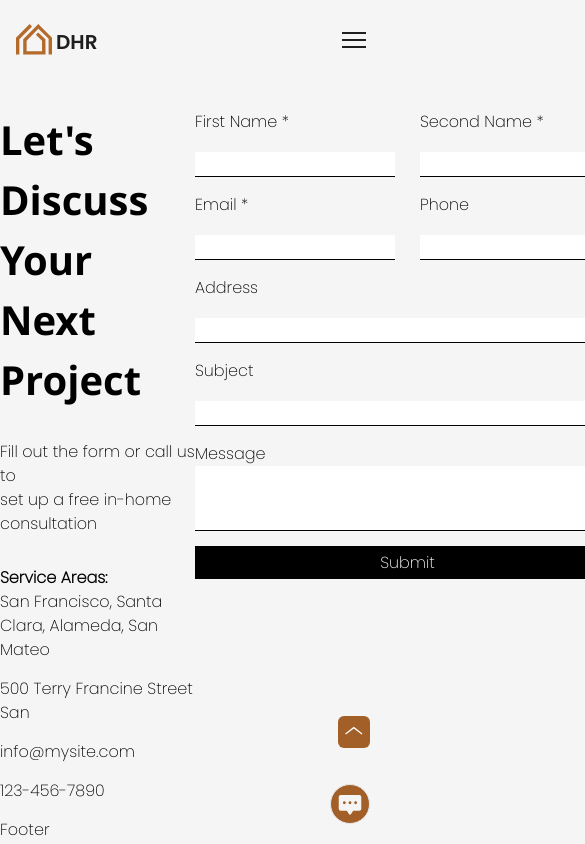
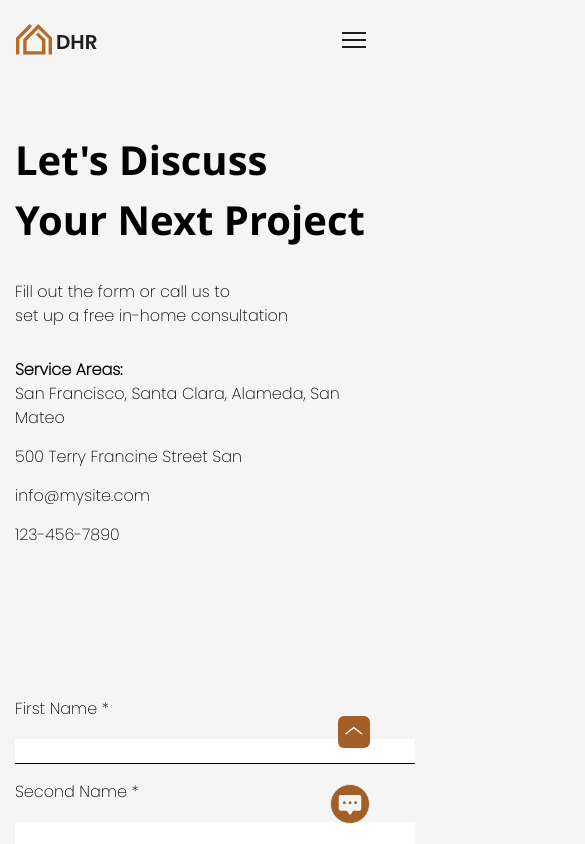
Before and after one commit to W-A-G-M-I/dreamhome_renovations, a React (Vite) app: page /contact in a window 390 px wide. Shown: the top 844 px of the page, 585 px wide, since content can reach past the window. Built offline with nearby package versions, Linux system fonts and the light colour scheme.

Commit message:
update: Responsive Web-Design2

```diff
--- a/src/components/contact/discuss/Discuss.jsx
+++ b/src/components/contact/discuss/Discuss.jsx
@@ -2,15 +2,15 @@ import React from "react";
 import "./discuss.css";
 
 const Discuss = () => {
-  return <div className="discuss">
-    <header className="header">Let's Discuss <span>Your Next Project</span></header>
-    <section>
-      <p className="one">Fill out the form or call us to<span>set up a free in-home consultation</span></p>
-      <header className="service-areas">Service Areas:</header>
-      <p className="two">San Francisco, Santa Clara, Alameda, San Mateo</p>
-      <p className="three">500 Terry Francine Street San </p>
-      <p className="four">info@mysite.com</p>
-      <p className="five">123-456-7890</p>
+  return <div className="discuss_lai">
+    <header className="header_lai">Let's Discuss <span className="span_lai">Your Next Project</span></header>
+    <section className="section_lai">
+      <p className="p-one_lai">Fill out the form or call us to<span className="span_lai">set up a free in-home consultation</span></p>
+      <header className="service-areas_lai">Service Areas:</header>
+      <p className="p-two_lai">San Francisco, Santa Clara, Alameda, San Mateo</p>
+      <p className="p-three_lai">500 Terry Francine Street San </p>
+      <p className="p-four_lai">info@mysite.com</p>
+      <p className="p-five_lai">123-456-7890</p>
     </section>
   </div>;
 };
--- a/src/components/contact/discuss/discuss.css
+++ b/src/components/contact/discuss/discuss.css
@@ -1,33 +1,66 @@
 /* the first section which is "discuss" */
-.discuss {
+.discuss_lai {
     width: 50%;
     display: block;
+    margin-left: 50px;
 }
 
 /* Let's Discuss Your Next Project*/
-.header {
+.header_lai {
     font-weight: bolder;
     font-size: 40px;
     font-family:'Segoe UI', Tahoma, Geneva, Verdana, sans-serif;
 }
 
 /* section is used here to separate the header and paragraph */
-section {
+.section_lai {
     margin-top: 30px;
 }
 
 /* to make the text block */
-span {
+.span_lai {
     display: block;
 }
 
 /* service areas */
-.service-areas {
+.service-areas_lai {
     font-weight: bold;
     margin-top: 30px;
 }
 
 /* the last three paragraph */
-.three, .four, .five {
+.p-three_lai, .p-four_lai, .p-five_lai {
     margin: 15px 0;
 }
+
+
+@media (max-width: 600px) {
+    .discuss_lai {
+        width: 100%;
+        margin: 0 0 0 15px;
+    }
+}
+
+@media (min-width: 601px) and (max-width: 768px) {
+    .discuss_lai {
+        width: 75%;
+        margin: 0 0 0 15px;
+
+    }
+}
+
+@media (min-width: 769px) and (max-width: 992px) {
+    .discuss_lai {
+        width: 50%;
+        margin: 0 0 0 50px;
+
+    }
+}
+
+@media (min-width: 993px) and (max-width: 1200px) {
+    .discuss_lai {
+        width: 50%;
+        margin: 0 0 0 50px;
+
+    }
+}
--- a/src/components/contact/form/Form.jsx
+++ b/src/components/contact/form/Form.jsx
@@ -3,41 +3,41 @@ import './form.css'
 
 const Form = () => {
   return (
-    <div className="form">
+    <div className="form_lai">
       <form method="post" action="">
-        <div className='flex-form'>
-          <label for="name">First Name *
-            <input type="text" id="name" required></input>
+        <div className='flex-form_lai'>
+          <label for="name_lai">First Name *
+            <input type="text" id="name_lai" required></input>
           </label>
 
-          <label for="name">Second Name *
-            <input type="text" id="name" required></input>
+          <label for="name_lai">Second Name *
+            <input type="text" id="name_lai" required></input>
           </label>
         </div>
 
-        <div className='flex-form'>
-          <label for="email">Email *
-            <input type="email" id="email" required></input>
+        <div className='flex-form_lai'>
+          <label for="email_lai">Email *
+            <input type="email" id="email_lai" required></input>
           </label>
 
-          <label for="number">Phone
-            <input type="tel" id="number" minLength={11} required></input>
+          <label for="number_lai">Phone
+            <input type="tel" id="number_lai" minLength={11} required></input>
           </label>
         </div>
 
-        <label for="address">Address
-          <input type="text" id="address" required></input>
+        <label for="address_lai">Address
+          <input type="text" id="address_lai" required></input>
         </label>
 
-        <label for="subject">Subject
-          <input type="text" id="subject" required></input>
+        <label for="subject_lai">Subject
+          <input type="text" id="subject_lai" required></input>
         </label>
 
-        <label for="message">Message
-          <textarea id="message" name="message" rows="8" cols="50" minLength={50} maxLength={700} required></textarea>
+        <label for="message_lai">Message
+          <textarea id="message_lai" name="message" rows="8" cols="50" minLength={50} maxLength={700} required></textarea>
         </label>
 
-        <input type="submit" id="submit"/>
+        <input type="submit" id="submit_lai"/>
       </form>
     </div>
   )
--- a/src/components/contact/form/form.css
+++ b/src/components/contact/form/form.css
@@ -1,9 +1,12 @@
 /* the second section which is the form part*/
-.form {
+.form_lai {
     width: 50%;
+    margin-left: 50px;
 }
 
-input {
+#name_lai, #email_lai, #number_lai,
+#address_lai, #subject_lai, #message_lai,
+    #submit_lai {
     display: block;
     border: none;
     outline: none;
@@ -14,22 +17,22 @@ input {
 }
 
 /* To increase size of border-bottom of name, email & number */
-#name, #email, #number {
+#name_lai, #email_lai, #number_lai {
     width: 200px;
 }
 
 /* This is to put the first name & Second name, email & phone on the same line (flex) */
-.flex-form {
+.flex-form_lai {
     display: flex;
-    column-gap: 25px;
+    column-gap: 20px;
 }
 
 /* To increase size of border-bottom of name, subject & message */
-#address, #subject, textarea {
+#address_lai, #subject_lai, #message_lai {
     width: 425px;
 }
 
-textarea {
+#message_lai {
     border: none;
     border-bottom: 1px solid black;
     display: block;
@@ -40,7 +43,7 @@ textarea {
 }
 
 /* the button */
-#submit {
+#submit_lai {
     background-color: #000;
     color: white;
     width: 425px;
@@ -49,7 +52,78 @@ textarea {
     border: none;
 }
 
-#submit:hover {
+#submit_lai:hover {
     background-color: rgb(126, 52, 9);
     color: #fff;
 }
+
+
+
+
+
+
+
+@media (max-width: 600px) {
+    .form_lai {
+        width: 100%;
+        margin: 150px 0 0 15px;
+    }
+    #name_lai, #email_lai, #number_lai,
+    #address_lai, #subject_lai, #message_lai,
+    #submit_lai {
+        width: 400px;
+        display: block;
+    }
+    .flex-form_lai {
+        display: block;
+    }
+}
+
+@media (min-width: 601px) and (max-width: 768px) {
+    .form_lai {
+        width: 75%;
+        margin: 150px 0 0 15px;
+    }
+    #name_lai, #email_lai, #number_lai,
+    #address_lai, #subject_lai, #message_lai,
+    #submit_lai {
+        width: 450px;
+        display: block;
+    }
+    .flex-form_lai {
+        display: block;
+    }
+}
+
+@media (min-width: 769px) and (max-width: 992px) {
+    .form_lai {
+        width: 50%;
+        margin: 150px 0 0 50px;
+    }
+    #name_lai, #email_lai, #number_lai,
+    #address_lai, #subject_lai, #message_lai,
+    #submit_lai {
+        width: 450px;
+        display: block;
+    }
+    .flex-form_lai {
+        display: block;
+    }
+}
+
+@media (min-width: 993px) and (max-width: 1200px) {
+    .form_lai {
+        width: 50%;
+    }
+    #name, #email, #number {
+        width: 200px;
+    }
+    #address_lai, #subject_lai, #message_lai,
+    #submit_lai {
+        width: 415px;
+    }
+    .flex-form_lai {
+        display: flex;
+        column-gap: 20px;
+    }
+}
--- a/src/index.css
+++ b/src/index.css
@@ -118,3 +118,41 @@
 .btn__stroke--active {
   @apply block absolute left-1/2 -translate-x-1/2 top-1/2 -translate-y-1/2 w-7;
 }
+
+
+
+* {
+  box-sizing: border-box;
+}
+
+/* To flex "Discuss" and "Form" */
+.flex_lai {
+  width: 90%;
+  display: flex;
+  column-gap: 10px;
+  margin: 50px 0 20px 0;
+}
+
+@media (max-width: 600px) {
+  .flex_lai {
+      display: block;
+  }
+}
+
+@media (min-width: 601px) and (max-width: 768px) {
+  .flex_lai {
+      display: block;
+  }
+}
+
+@media (min-width: 769px) and (max-width: 992px) {
+  .flex_lai {
+      display: block;
+  }
+}
+
+@media (min-width: 993px) and (max-width: 1200px) {
+  .flex_lai {
+      display: flex;
+  }
+}
--- a/src/pages/Contact.jsx
+++ b/src/pages/Contact.jsx
@@ -4,7 +4,7 @@ import Discuss from "../components/contact/discuss/Discuss";
 
 const Contact = () => {
   return (
-    <section className="flex">
+    <section className="flex_lai">
       <Discuss />
       <Form />
     </section>
```
